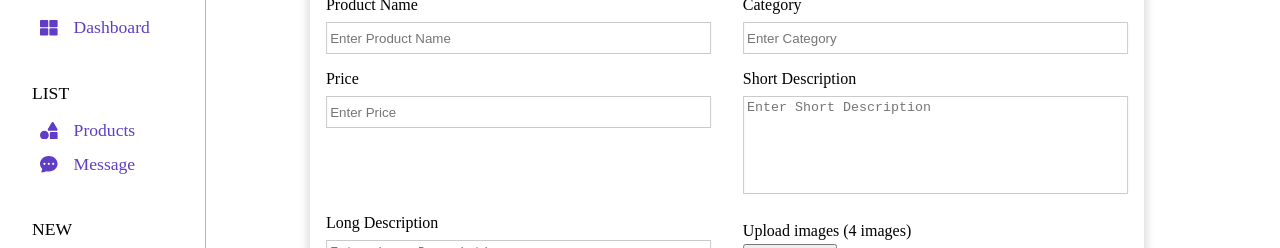
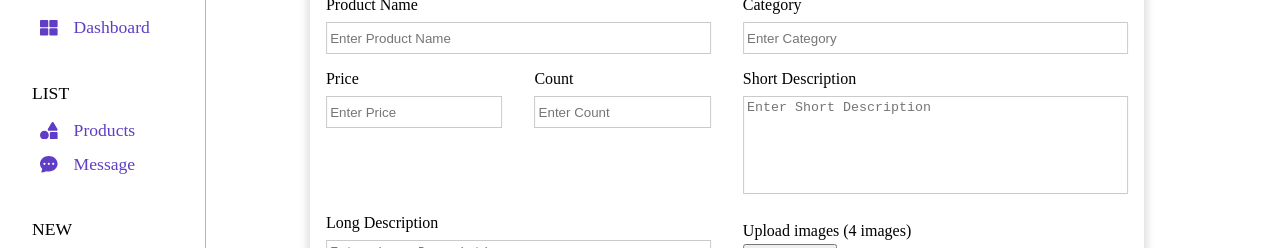
Before and after one commit to NguyenTrungDuc-2104/asm3_thuong_mai_dien_tu_nodejs_admin, a React (Create React App) app: page /new_product in a window 1280 px wide. Shown: the part 132-380 px from the top of the page. Built offline with nearby package versions, Linux system fonts and the light colour scheme; no server answers; sample sign-in values are in the browser's storage.

Commit message:
remove .env

```diff
--- a/src/Pages/ErrorPage.js
+++ b/src/Pages/ErrorPage.js
@@ -1,10 +1,19 @@
+import { useEffect } from "react";
 import { useRouteError, useNavigate } from "react-router-dom";
 const ErrorPage = () => {
   const error = useRouteError();
   const navigate = useNavigate();
-  if (error.status === 401) {
-    navigate("/login");
-  }
-  console.log(error);
+  useEffect(() => {
+    if (error.status === 401) {
+      navigate("/login");
+    }
+  }, [error]);
+
+  return (
+    <>
+      <h1>{error.message}</h1>
+      <p>{error.status}</p>
+    </>
+  );
 };
 export default ErrorPage;
--- a/src/Pages/UpdateProductPage.js
+++ b/src/Pages/UpdateProductPage.js
@@ -30,6 +30,7 @@ export const action = async ({ request, params }) => {
     name: inputValue.get("productName"),
     category: inputValue.get("category"),
     price: inputValue.get("price"),
+    count: inputValue.get("count"),
     short_desc: inputValue.get("short_desc"),
     long_desc: inputValue.get("long_desc"),
   };
--- a/src/components/Dashboard/Dashboard.js
+++ b/src/components/Dashboard/Dashboard.js
@@ -11,7 +11,7 @@ const Dashboard = () => {
 
   return (
     <section className={styles.container__dashboard}>
-      {/* <h1>Dashboard</h1> */}
+      <h1>Dashboard</h1>
       <DashboardInfo
         data={{
           countUser: data.countUser,
--- a/src/components/Dashboard/Dashboard.module.css
+++ b/src/components/Dashboard/Dashboard.module.css
@@ -1,5 +1,9 @@
 .container__dashboard {
   padding: 1rem;
+}
+.container__dashboard h1 {
+  color: #868e96;
+  margin-bottom: 1rem;
 }
 /* ---------------------dashboard info--------------------- */
 .container__info {
@@ -13,7 +17,6 @@
   display: flex;
   align-items: center;
   justify-content: space-between;
-  /* background-color: aqua; */
   padding: 2rem 1rem;
   box-shadow: 0 0 8px 5px rgb(240, 240, 240);
 }
@@ -37,6 +40,7 @@
 }
 .container__order > h3 {
   margin-bottom: 2rem;
+  color: #868e96;
 }
 .table__order {
   width: 100%;
--- a/src/components/Product/NewProduct/NewProduct.js
+++ b/src/components/Product/NewProduct/NewProduct.js
@@ -26,6 +26,13 @@ const NewProduct = () => {
     hasError: priceInputError,
     onBlurInputHandler: priceOnblurInput,
     valueChangeHandler: priceChangeValue,
+  } = useInput((value) => value.trim() !== "");
+  const {
+    value: countInputValue,
+    checkInput: countInputCheck,
+    hasError: countInputError,
+    onBlurInputHandler: countOnblurInput,
+    valueChangeHandler: countChangeValue,
   } = useInput((value) => value.trim() !== "");
   const {
     value: shortDescInputValue,
@@ -65,6 +72,7 @@ const NewProduct = () => {
     formData.append("name", productNameInputValue);
     formData.append("category", categoryInputValue);
     formData.append("price", priceInputValue);
+    formData.append("count", countInputValue);
     formData.append("short_desc", shortDescInputValue);
     formData.append("long_desc", longDescInputValue);
 
@@ -101,12 +109,14 @@ const NewProduct = () => {
       !productNameInputCheck ||
       !categoryInputCheck ||
       !priceInputCheck ||
+      !countInputCheck ||
       !shortDescInputCheck ||
       !longDescInputCheck
     ) {
       productNameOnblurInput();
       categoryOnblurInput();
       priceOnblurInput();
+      countOnblurInput();
       shortDescOnblurInput();
       longDescOnblurInput();
       return;
@@ -149,6 +159,7 @@ const NewProduct = () => {
       </div>
 
       <div className={styles.content__input}>
+        <div>
           <label htmlFor="price">Price</label>
           <input
             type="number"
@@ -160,6 +171,20 @@ const NewProduct = () => {
             onBlur={priceOnblurInput}
             className={priceInputError ? styles.input__error : null}
           />
+        </div>
+        <div>
+          <label htmlFor="count">Count</label>
+          <input
+            type="number"
+            name="count"
+            id="count"
+            placeholder="Enter Count"
+            value={countInputValue}
+            onChange={countChangeValue}
+            onBlur={countOnblurInput}
+            className={countInputError ? styles.input__error : null}
+          />
+        </div>
       </div>
 
       <div className={styles.content__input}>
--- a/src/components/Product/NewProduct/NewProduct.module.css
+++ b/src/components/Product/NewProduct/NewProduct.module.css
@@ -16,25 +16,28 @@
 .newProduct__form label {
   display: block;
 }
-.content__input > input,
-.content__input > textarea {
+.content__input input,
+.content__input textarea {
   width: 100%;
   outline: none;
   border: 1px rgb(202, 202, 202) solid;
 }
-.content__input > input {
+.content__input input {
   height: 2rem;
   padding: 0 0.2rem;
 }
-.content__input > textarea {
+.content__input textarea {
   resize: none;
   padding: 0.2rem;
 }
-.content__input > label {
+.content__input label {
   margin-bottom: 0.5rem;
 }
-
-.content__file > label {
+.content__input:nth-child(3) {
+  display: flex;
+  gap: 2rem;
+}
+.content__file label {
   margin: 0.5rem 0 0.2rem 0;
 }
 .content__img {
--- a/src/components/Product/Product.js
+++ b/src/components/Product/Product.js
@@ -82,6 +82,7 @@ const Product = () => {
             <td>Price</td>
             <td>Image</td>
             <td>Category</td>
+            <td>Count</td>
             <td>Edit</td>
           </tr>
         </thead>
@@ -97,6 +98,7 @@ const Product = () => {
                     <img src={item.img1} alt={item.name} />
                   </td>
                   <td>{item.category}</td>
+                  <td>{item.count}</td>
                   <td>
                     <div className={styles.container__btn}>
                       <Link to={item._id}>Update</Link>
--- a/src/components/Product/UpdateProduct/Update.module.css
+++ b/src/components/Product/UpdateProduct/Update.module.css
@@ -15,25 +15,28 @@
 .newProduct__form label {
   display: block;
 }
-.content__input > input,
-.content__input > textarea {
+.content__input input,
+.content__input textarea {
   width: 100%;
   outline: none;
   border: 1px rgb(202, 202, 202) solid;
 }
-.content__input > input {
+.content__input input {
   height: 2rem;
   padding: 0 0.2rem;
 }
-.content__input > textarea {
+.content__input textarea {
   resize: none;
   padding: 0.2rem;
 }
-.content__input > label {
+.content__input label {
   margin-bottom: 0.5rem;
 }
-
-.content__file > label {
+.content__input:nth-child(4) {
+  display: flex;
+  gap: 2rem;
+}
+.content__file label {
   margin: 0.5rem 0 0.2rem 0;
 }
 .content__img {
--- a/src/components/Product/UpdateProduct/UpdateProduct.js
+++ b/src/components/Product/UpdateProduct/UpdateProduct.js
@@ -32,6 +32,14 @@ const UpdateProduct = () => {
     setValueHandler: priceSetValue,
   } = useInput((value) => value.trim() !== "");
   const {
+    value: countInputValue,
+    checkInput: countInputCheck,
+    hasError: countInputError,
+    onBlurInputHandler: countOnblurInput,
+    valueChangeHandler: countChangeValue,
+    setValueHandler: countSetValue,
+  } = useInput((value) => value.trim() !== "");
+  const {
     value: shortDescInputValue,
     checkInput: shortDescInputCheck,
     hasError: shortDescInputError,
@@ -53,6 +61,7 @@ const UpdateProduct = () => {
       productNameSetValue(dataProduct.product.name);
       categorySetValue(dataProduct.product.category);
       priceSetValue(dataProduct.product.price.toString());
+      countSetValue(dataProduct.product.count.toString());
       shortDescSetValue(dataProduct.product.short_desc);
       longDescSetValue(dataProduct.product.long_desc);
 
@@ -71,6 +80,7 @@ const UpdateProduct = () => {
       priceInputError ||
       categoryInputError ||
       priceInputError ||
+      countInputError ||
       shortDescInputError ||
       longDescInputError
     ) {
@@ -119,16 +129,32 @@ const UpdateProduct = () => {
       </div>
 
       <div className={styles.content__input}>
-        <label>Price</label>
+        <div>
+          <label htmlFor="price">Price</label>
           <input
             type="number"
             name="price"
+            id="price"
             placeholder="Enter Price"
             value={priceInputValue}
             onChange={priceChangeValue}
             onBlur={priceOnblurInput}
             className={priceInputError ? styles.input__error : null}
           />
+        </div>
+        <div>
+          <label htmlFor="count">Count</label>
+          <input
+            type="number"
+            name="count"
+            id="count"
+            placeholder="Enter COunt"
+            value={countInputValue}
+            onChange={countChangeValue}
+            onBlur={countOnblurInput}
+            className={countInputError ? styles.input__error : null}
+          />
+        </div>
       </div>
 
       <div className={styles.content__input}>
--- a/src/layouts/navbar/Navbar.js
+++ b/src/layouts/navbar/Navbar.js
@@ -19,8 +19,10 @@ const Navbar = () => {
   }, [user]);
   //---------------------------logout handler------------------------
   const logoutHandler = () => {
-    localStorage.removeItem("user");
-    submit(null, { method: "DELETE" });
+    if (window.confirm("Are you sure?")) {
+      localStorage.removeItem("user");
+      submit(null, { method: "DELETE" });
+    }
   };
 
   return (
```
Also changed, not shown: 2 other files (tests, documents, lock files or other folders). Lines whose indentation alone changed are shown as unchanged.
